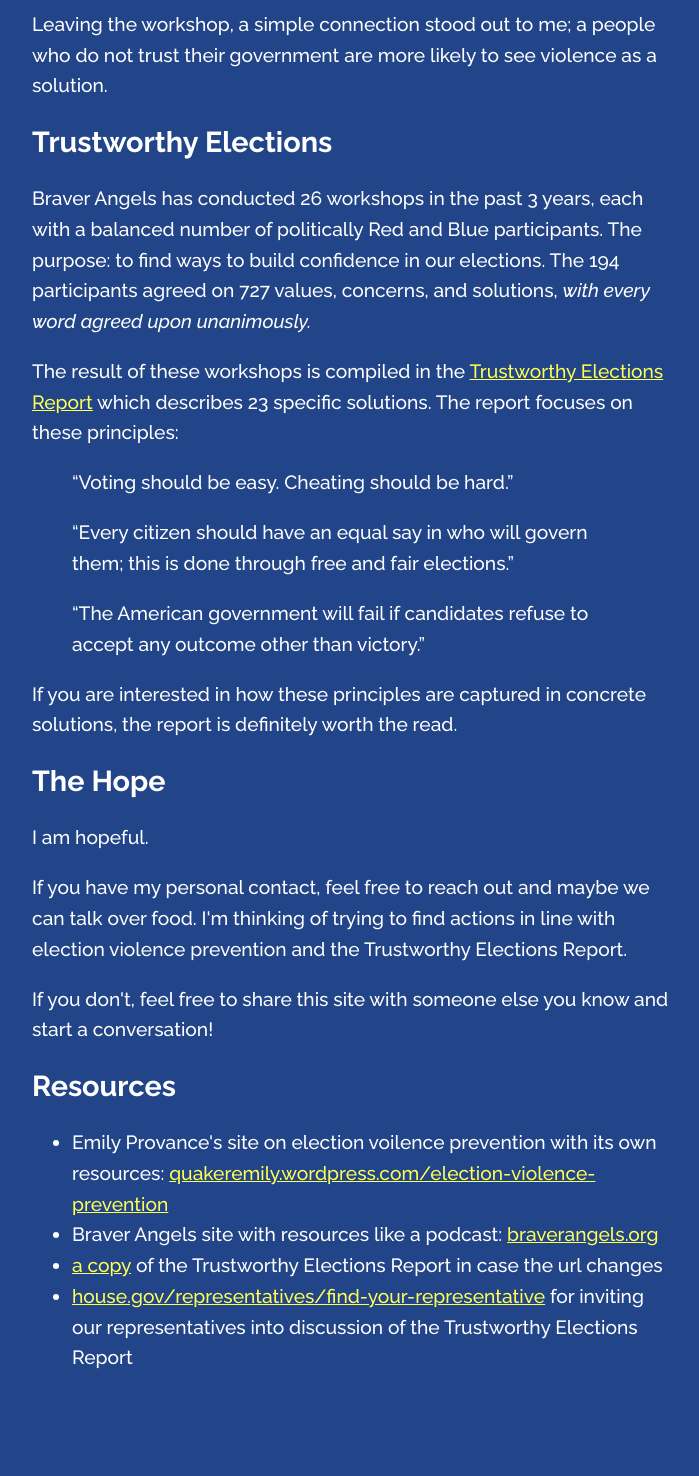
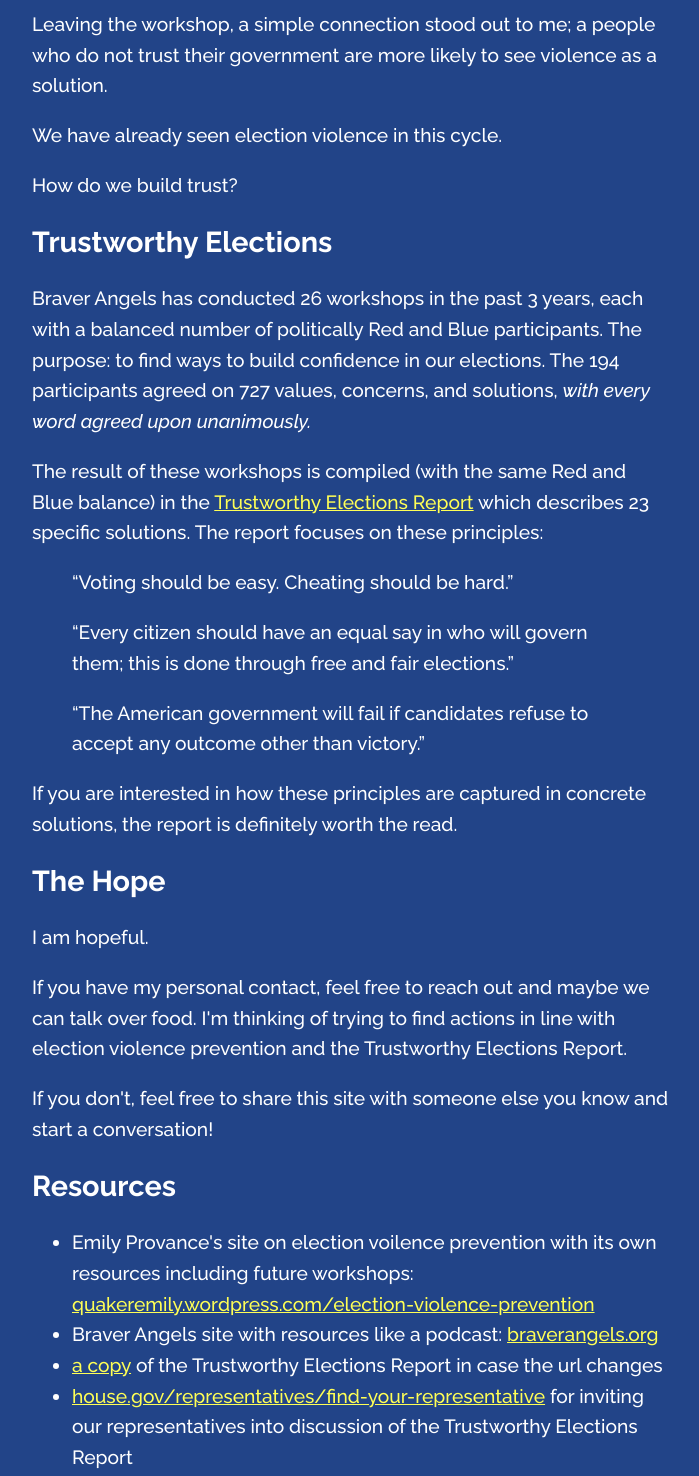
Before and after one commit to mstefanwalker/together, a plain HTML site: page index.html in a window 1280 px wide. Shown: the part 600-2076 px from the top of the page, without its empty margins (288-987 px from the left). Before the commit the page ends 2013 px from the top, so only its background shows below. Drawn offline with Linux system fonts and the light colour scheme.

Commit message:
Add a little punch

```diff
--- a/index.html
+++ b/index.html
@@ -31,11 +31,15 @@
 
         <p>Leaving the workshop, a simple connection stood out to me; a people who do not trust their government are more likely to see violence as a solution.</p>
 
+        <p>We have already seen election violence in this cycle.</p>
+
+        <p>How do we build trust?</p>
+
         <h2>Trustworthy Elections</h2>
 
         <p>Braver Angels has conducted 26 workshops in the past 3 years, each with a balanced number of politically Red and Blue participants. The purpose: to find ways to build confidence in our elections. The 194 participants agreed on 727 values, concerns, and solutions, <em>with every word agreed upon unanimously.</em></p>
 
-        <p>The result of these workshops is compiled in the <a href="https://braverangels.org/wp-content/uploads/2024/02/BA_2024-Trustworthy-Elections-Report-V12-WEB.pdf">Trustworthy Elections Report</a> which describes 23 specific solutions. The report focuses on these principles:</p>
+        <p>The result of these workshops is compiled (with the same Red and Blue balance) in the <a href="https://braverangels.org/wp-content/uploads/2024/02/BA_2024-Trustworthy-Elections-Report-V12-WEB.pdf">Trustworthy Elections Report</a> which describes 23 specific solutions. The report focuses on these principles:</p>
 
         <blockquote>
             “Voting should be easy. Cheating should be hard.”
@@ -62,7 +66,7 @@
         <h2>Resources</h2>
 
         <ul>
-            <li>Emily Provance's site on election voilence prevention with its own resources: <a href="https://quakeremily.wordpress.com/election-violence-prevention/">quakeremily.wordpress.com/election-violence-prevention</a></li>
+            <li>Emily Provance's site on election voilence prevention with its own resources including future workshops: <a href="https://quakeremily.wordpress.com/election-violence-prevention/">quakeremily.wordpress.com/election-violence-prevention</a></li>
             <li>Braver Angels site with resources like a podcast: <a href="https://braverangels.org/">braverangels.org</a></li>
             <li><a href="BA_2024-Trustworthy-Elections-Report-V12-WEB.pdf">a copy</a> of the Trustworthy Elections Report in case the url changes</li>
             <li><a href="https://www.house.gov/representatives/find-your-representative">house.gov/representatives/find-your-representative</a> for inviting our representatives into discussion of the Trustworthy Elections Report</li>
```
